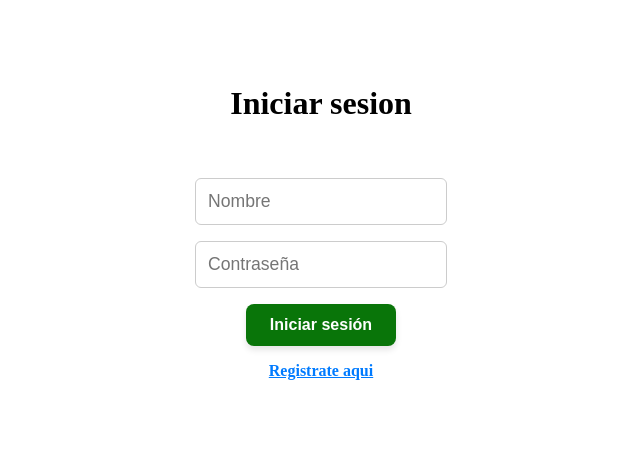
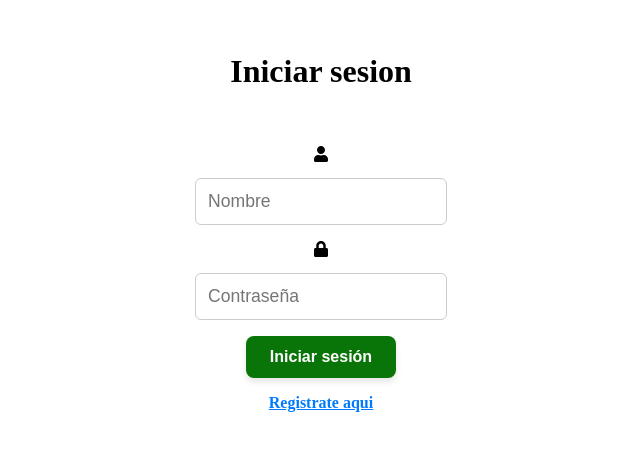
Before and after one commit to VaninaCejasElizabethOlson/UnaHur-Anti-Social-Net-Interfaz-de-Usuario, a React (Vite) app: page / in a window 1280 px wide. Shown: the part 174-624 px from the top of the page, without its empty margins (319-959 px from the left). Built offline with nearby package versions, Linux system fonts and the light colour scheme.

Commit message:
Puse estilos al login

```diff
--- a/package.json
+++ b/package.json
@@ -12,6 +12,7 @@
   "dependencies": {
     "react": "^19.1.0",
     "react-dom": "^19.1.0",
+    "react-icons": "^5.5.0",
     "react-router-dom": "^7.6.2"
   },
   "devDependencies": {
--- a/src/components/Login.jsx
+++ b/src/components/Login.jsx
@@ -4,6 +4,8 @@ import { useState, useContext } from "react";
 import { UserContext } from "../context/UserContext";
 import { Link } from "react-router-dom";
 import { useNavigate } from "react-router-dom";
+
+import { FaUser, FaLock } from "react-icons/fa";
 
 const Login = () => {
   const { setUser } = useContext(UserContext); // Obtiene la función setUser del contexto para guardar el usuario logueado globalmente
@@ -47,18 +49,22 @@ const Login = () => {
       console.error("Error al buscar el usuario:", error); // Muestra el error en consola
       setError("Error de conexión."); // Muestra mensaje de error al usuario
     }
+
   };
 
   return (
+
     <div className="login-container">
       <h1>Iniciar sesion</h1>
       <form className="login" onSubmit={handleSubmit}>
+          <FaUser />
         <input
           type="text"
           placeholder="Nombre" // Texto guía
           value={nombre} // Valor controlado por estado
           onChange={(e) => setNombre(e.target.value)} // Actualiza estado al escribir
         />
+          <FaLock />
         <input
           type="password"
           placeholder="Contraseña" // Texto guía
--- a/src/style/register.css
+++ b/src/style/register.css
@@ -3,12 +3,13 @@
   cursor: pointer;
   text-decoration: underline;
   font-weight: bold;
-  transition: color 0.3s ease;
+transition: color 0.3s ease;
 }
 
 .register:hover {
   color: #0056b3; /* azul más oscuro al pasar el mouse */
   text-decoration: none;
+
 }
 
 .alert {
--- a/src/style/styles.css
+++ b/src/style/styles.css
@@ -7,6 +7,7 @@
     gap: 1rem;
     padding: 1rem;
     box-sizing: border-box;
+
 }
 
 .login-container h1 {
@@ -58,9 +59,18 @@ button {
 button:hover {
     background-color: #0c960c;
     box-shadow: 0 6px 10px rgba(0, 0, 0, 0.15);
+    transform: scale(1.03);
 }
 
 button:active {
     background-color: #065b05;
     box-shadow: inset 0 2px 4px rgba(0,0,0,0.2);
 }
+
+input, button {
+  transition: all 0.3s ease;
+}
+input:focus {
+  border-color: #0077cc;
+  box-shadow: 0 0 3px #0077cc;
+}
```
Also changed, not shown: 1 other file (tests, documents, lock files or other folders).
